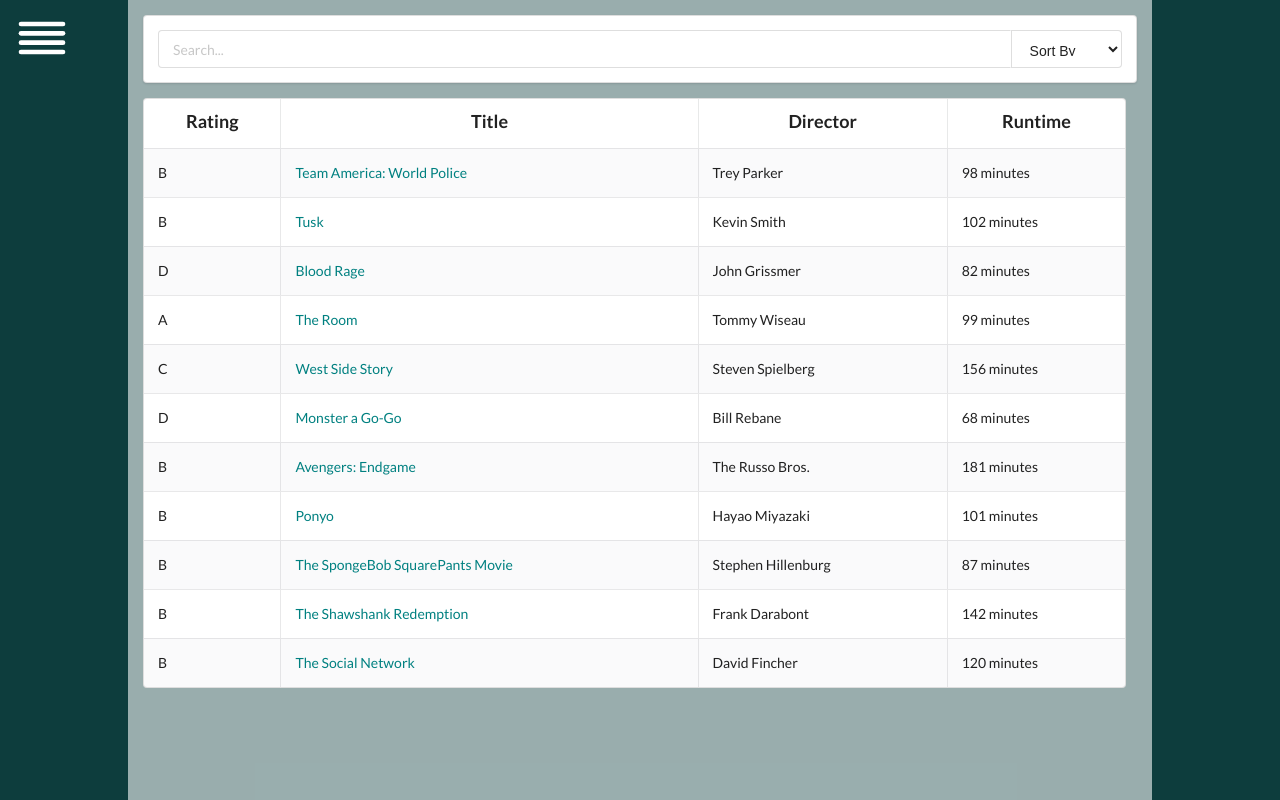
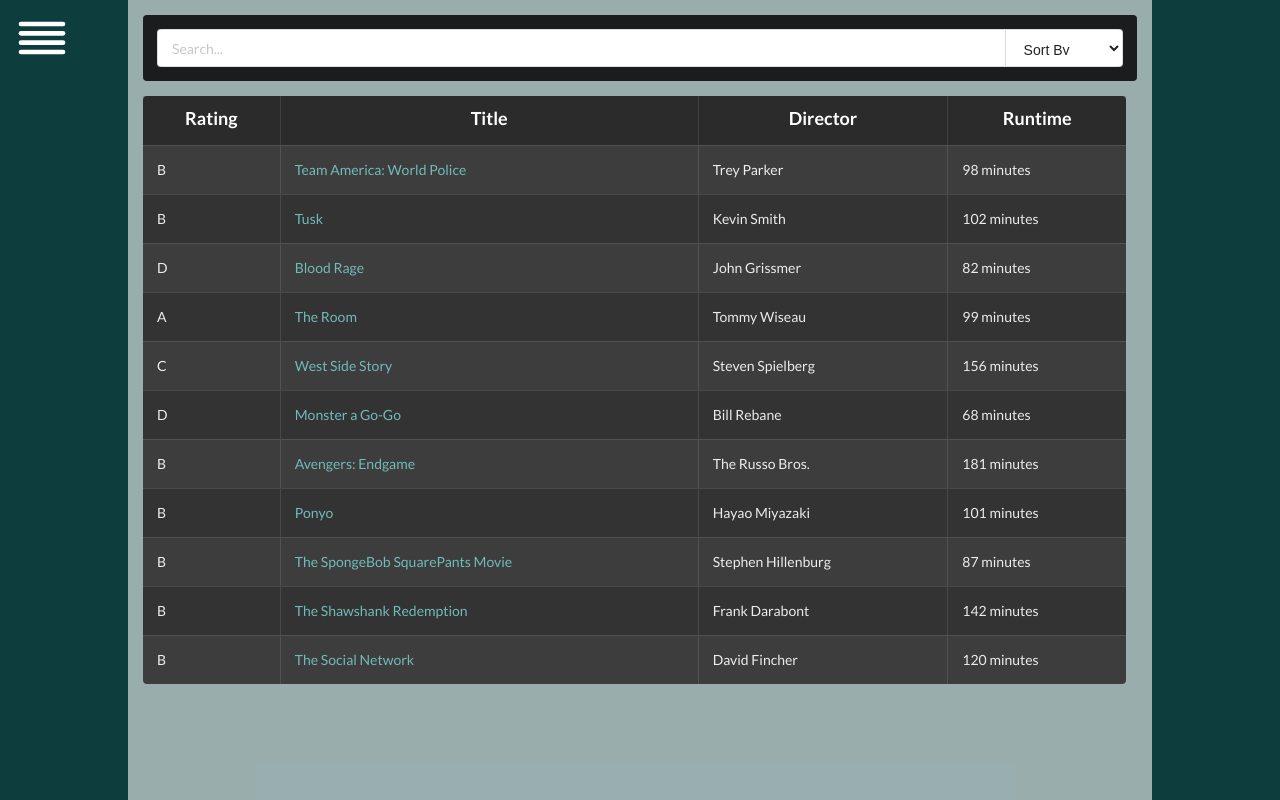
Before and after one commit to Ddupasquier/phase2Project-Flatiron, a React (Create React App) app: page /movies in a window 1280 px wide. Built offline with nearby package versions, Linux system fonts and the light colour scheme; data requests are answered from the project's data file.

Commit message:
loading issue fixed, carousel done?, adding likes
Co-authored-by: NJustin517 <NJustin517@users.noreply.github.com>

```diff
--- a/src/App.css
+++ b/src/App.css
@@ -15,7 +15,8 @@
   margin-top: 0;
   min-width: 80%;
   max-width: 80%;
-  height: 100%;
+  height: 100vh;
+  /* overflow-y: auto; */
 }
 
 #container > div, #container > table {
@@ -39,7 +40,7 @@
 #top10 {
   flex-wrap: wrap;
   display: flex;
-  max-height: 50%;
+  max-height: 48%;
   max-width: 90%;
   align-self: flex-start;
   overflow-y: scroll;
@@ -48,14 +49,10 @@
 #bottom10 {
   flex-wrap: wrap;
   display: flex;
-  max-height: 50%;
+  max-height: 48%;
   max-width: 90%;
   align-self: flex-start;
   overflow-y: scroll;
-}
-
-.segment {
-  overflow: auto;
 }
 
 .topmovies {
@@ -85,18 +82,17 @@
   width: 200px;
   height: 100vh;
   display: flex;
-  /* justify-content: center; */
   position: fixed;
   top: 0;
   left: -100%;
   transition: 850ms;
-  /* padding-left: 0;
-  margin-left: 0; */
+  z-index: 2;
 }
 
 .nav-menu.active {
   left: 0;
   transition: 350ms;
+  z-index: 2;
 }
 
 .nav-text {
@@ -143,8 +139,9 @@
 span {
   margin-left: 5px;
 }
-
+/* MAKE BACK BUTTON NOT OVERLAY SIDE BAR */
 .back {
+  display: static;
   color: rgb(0, 0, 0);
 }
 
@@ -159,33 +156,27 @@
 
 /* Carousel styles */
 .carousel__container {
-  height: 39%;
-  background-color: rgb(13, 61, 61);
+  height: 39vh;
   text-align: center;
-}
-
-.carousel__container img {
-  min-height: 90%;
-  max-height: 95%;
+  overflow: auto;
 }
 
 .button {
   min-width: 45%;
-  position: absolute;
 }
-/* gives us the illusion of a "centered" slide */
+
 .carousel__slider {
   padding-left: 5%;
   padding-right: 5%;
 }
 
 /* gives us the illusion of spaces between the slides */
-/* .carousel__inner-slide {
+.carousel__inner-slide {
   width: calc(100% - 20px);
   height: calc(100% - 20px);
   left: 10px;
   top: 10px;
-} */
+}
 
 .titlepage {
   height: 60%;
--- a/src/Components/Carousel.js
+++ b/src/Components/Carousel.js
@@ -17,10 +17,11 @@
           naturalSlideWidth={45}
           naturalSlideHeight={75}
           totalSlides={10}
-          visibleSlides={4}
+          visibleSlides={5}
           currentSlide={0}
           interval={2000}
           isPlaying={true}
+          isIntrinsicHeight={false}
         >
           {/* Carousel Buttons */}
           <ButtonBack className="ui animated button left">
--- a/src/Components/Container.js
+++ b/src/Components/Container.js
@@ -17,9 +17,33 @@
 
   function addNewMovie(newMovie) {
     const newMovieList = [newMovie, ...movies];
-    setMovies(newMovieList)
+    setMovies(newMovieList);
   }
 
+  function updateMovie(updatedMovie) {
+    const updatedList = movies.map((movie) => {
+      if (movie.id === updatedMovie.id) {
+        return updatedMovie;
+      }
+      return movie;
+    });
+    setMovies(updatedList);
+  }
+
+  function handleLikes(movie, string) {
+    let likes = movie.likes;
+    string === "like" ? (likes += 1) : (likes -= 1);
+    console.log(likes);
+    fetch(`http://localhost:8001/movies/${movie.id}`, {
+      method: "PATCH",
+      headers: {
+        "Content-Type": "application/json",
+      },
+      body: JSON.stringify({ likes: likes }),
+    })
+      .then((resp) => resp.json())
+      .then((updatedMovie) => updateMovie(updatedMovie));
+  }
 
   return (
     <div id="container">
@@ -28,10 +52,14 @@
           <AddMovie addNewMovie={addNewMovie} />
         </Route>
         <Route path="/movies/top">
-          <TopMovies movies={movies} />
+          {movies.length > 0 ? (
+            <TopMovies movies={movies} />
+          ) : (
+            <h2>Loading...</h2>
+          )}
         </Route>
         <Route path="/movies/:id">
-          <MovieDetails />
+          <MovieDetails handleLikes={handleLikes} />
         </Route>
         <Route exact path="/movies">
           <MovieList movies={movies} />
--- a/src/Components/Movie.js
+++ b/src/Components/Movie.js
@@ -6,7 +6,7 @@
     <tr>
       <td>{rating}</td>
       <td>
-        <Link style={{ color: "teal" }} to={`/movies/${id}`}>
+        <Link style={{ color: "rgb(114, 186, 186)" }} to={`/movies/${id}`}>
           {title}
         </Link>
       </td>
--- a/src/Components/MovieDetails.js
+++ b/src/Components/MovieDetails.js
@@ -1,8 +1,9 @@
 import React, { useState, useEffect } from "react";
 import { Link } from "react-router-dom";
 import { useParams } from "react-router-dom";
+import * as FcIcon from "react-icons/fc"
 
-function MovieDetails() {
+function MovieDetails({handleLikes}) {
   const [movie, setMovie] = useState(null);
   const { id } = useParams();
 
@@ -52,6 +53,7 @@
       <p>Directed By: {director}</p>
       <p>Written By: {writers.join(", ")}</p>
       <p>Starring: {actors.join(", ")}</p>
+      <p><button onClick={() => handleLikes(movie, "like")}><FcIcon.FcLike /></button>{" "}<button onClick={() => handleLikes(movie, "dislike")}><FcIcon.FcDislike /></button></p>
 
       <div className="iframe">
       <iframe
--- a/src/Components/MovieList.js
+++ b/src/Components/MovieList.js
@@ -12,6 +12,12 @@
   });
 
   function compare(a, b) {
+    if (sortBy === "runtime") {
+      if (parseInt(a[sortBy]) < parseInt(b[sortBy])) {
+        return -1;
+      }
+      return 0;
+    }
     if (a[sortBy] < b[sortBy]) {
       return -1;
     }
@@ -33,7 +39,7 @@
 
   return (
     <>
-      <div className="ui segment">
+      <div className="ui segment inverted">
         <div className="ui action input fluid">
           <input
             type="text"
@@ -49,23 +55,25 @@
             <option value="">Sort By</option>
             <option value="title">Title</option>
             <option value="rating">Rating</option>
+            <option value="director">Director</option>
+            <option value="runtime">Runtime</option>
           </select>
         </div>
       </div>
-      <table className="ui celled striped padded table">
+      <table className="ui celled striped padded table inverted">
         <tbody>
           <tr>
             <th>
-              <h3 className="ui center aligned header">Rating</h3>
+              <h3 className="ui center aligned header inverted">Rating</h3>
             </th>
             <th>
-              <h3 className="ui center aligned header">Title</h3>
+              <h3 className="ui center aligned header inverted">Title</h3>
             </th>
             <th>
-              <h3 className="ui center aligned header">Director</h3>
+              <h3 className="ui center aligned header inverted">Director</h3>
             </th>
             <th>
-              <h3 className="ui center aligned header">Runtime</h3>
+              <h3 className="ui center aligned header inverted">Runtime</h3>
             </th>
           </tr>
           {movieComponents}
--- a/src/Components/TopMovies.js
+++ b/src/Components/TopMovies.js
@@ -7,13 +7,6 @@
   const topTenMovies = [];
   const bottomTenMovies = [];
 
-    if (movies === []) {
-      console.log("loading")
-      return <h1>Loading...</h1>;
-    }
-
-    console.log(movies)
-    console.log(sortedMovies)
   buildTopTen();
   buildBottomTen();
 
@@ -35,8 +28,6 @@
       topTenMovies.push(sortedMovies[i]);
     }
   }
-
-
 
   const topComponents = topTenMovies.map((movie) => {
     return (
@@ -82,8 +73,6 @@
       </div>
     </div>
   );
-
-
 }
 
 export default TopMovies;
```
Also changed, not shown: db.json (+75 -21 lines). Lines whose indentation alone changed are shown as unchanged.
